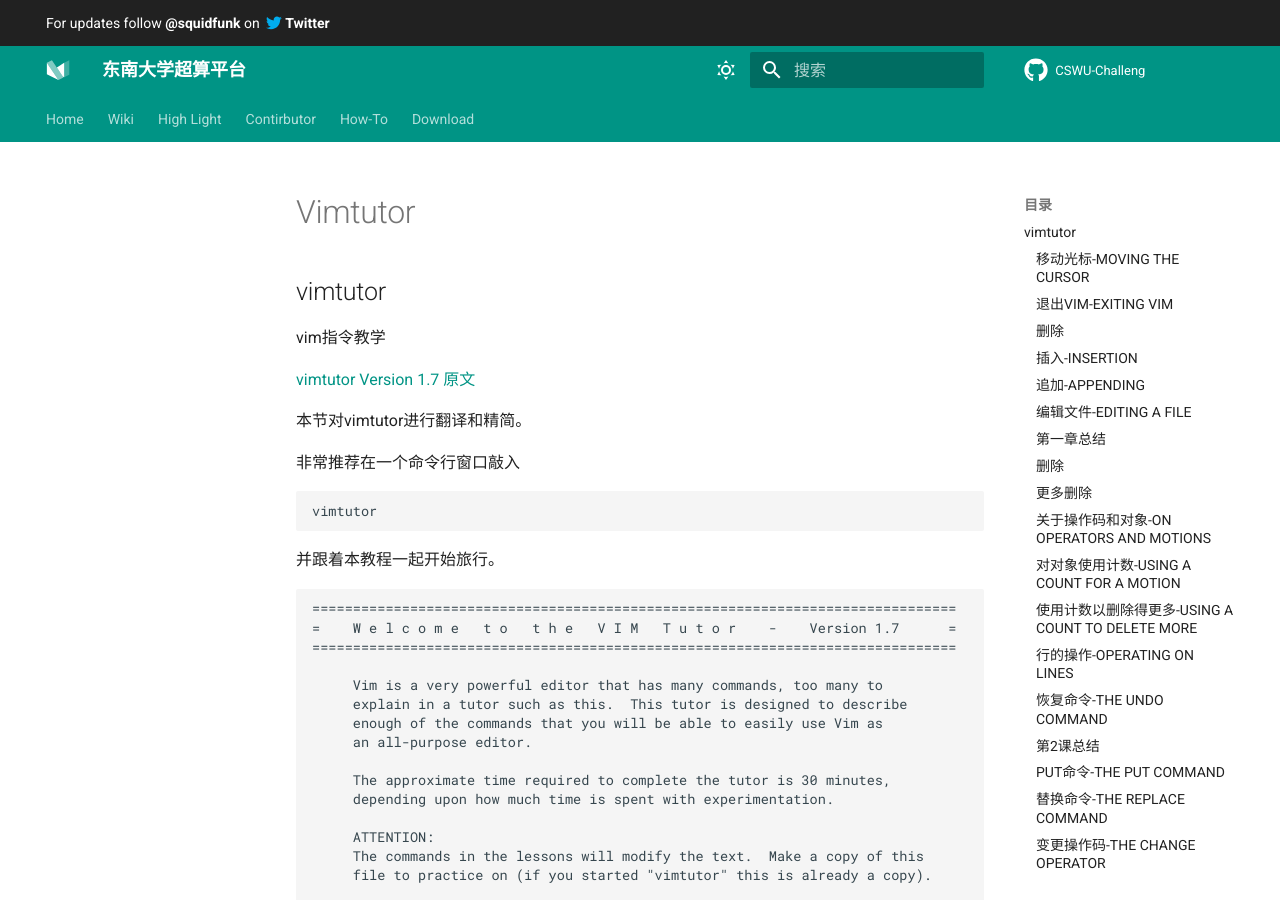
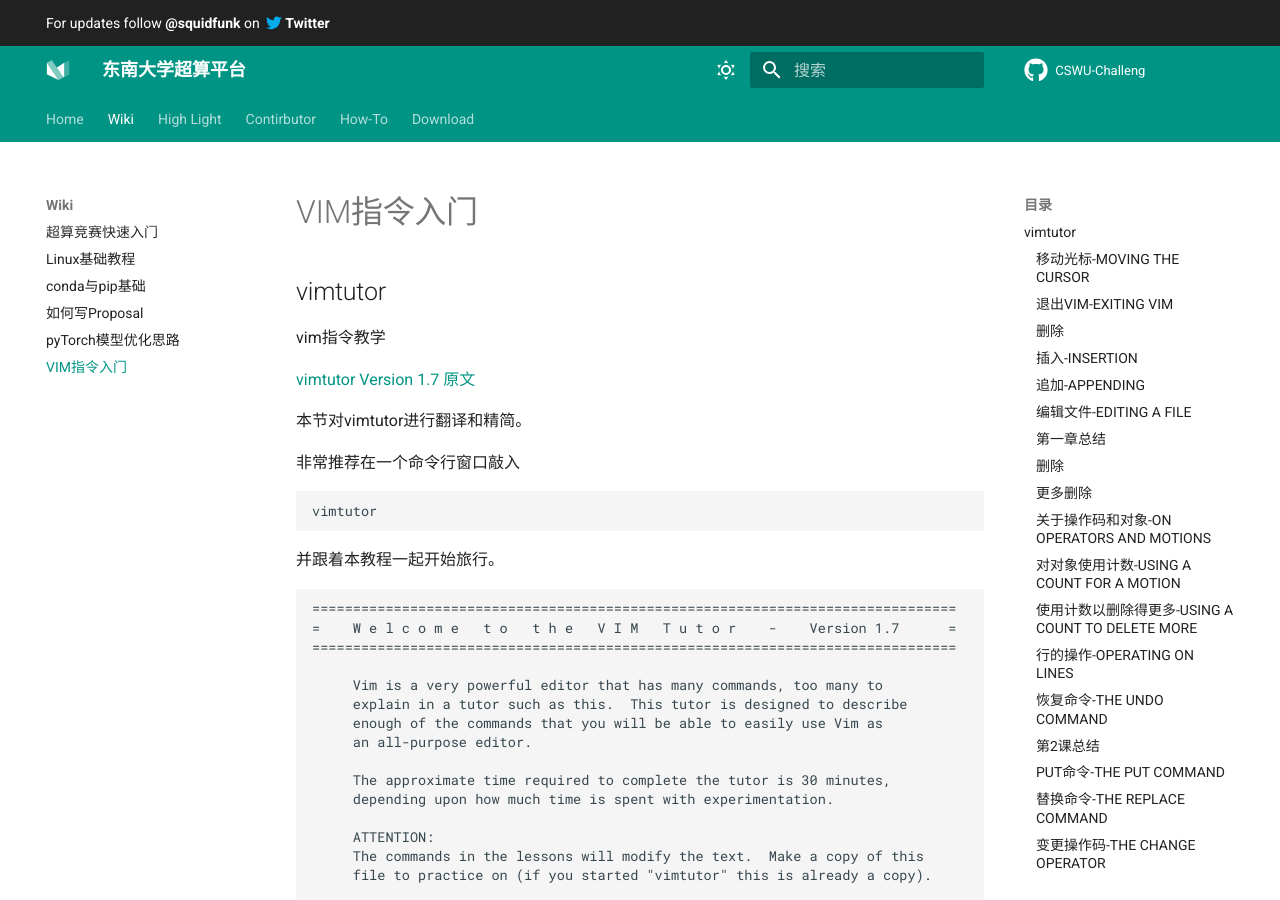
Before and after one commit to CSWU-Challenge/CSWU-Challenge.github.io, an MkDocs documentation site: the page built from docs/wiki/vimtutor.md, in a window 1280 px wide and 900 px high. Built offline with MkDocs 1.6.1 and Material for MkDocs 9.7.7, drawn with Linux system fonts in a browser that asks for light colours; comment, search, counter and statistics services are not loaded.

Commit message:
update index

```diff
--- a/mkdocs.yml
+++ b/mkdocs.yml
@@ -181,6 +181,7 @@ nav:
     - conda与pip基础: wiki/conda&pip_base.md
     - 如何写Proposal: wiki/Proposal-writing.md
     - pyTorch模型优化思路: wiki/pytorch-opt.md
+    - VIM指令入门: wiki/vimtutor.md
   - High Light: page/high-light.md
   - Contirbutor: page/contributor.md
   - How-To: page/to-contributors.md
```
